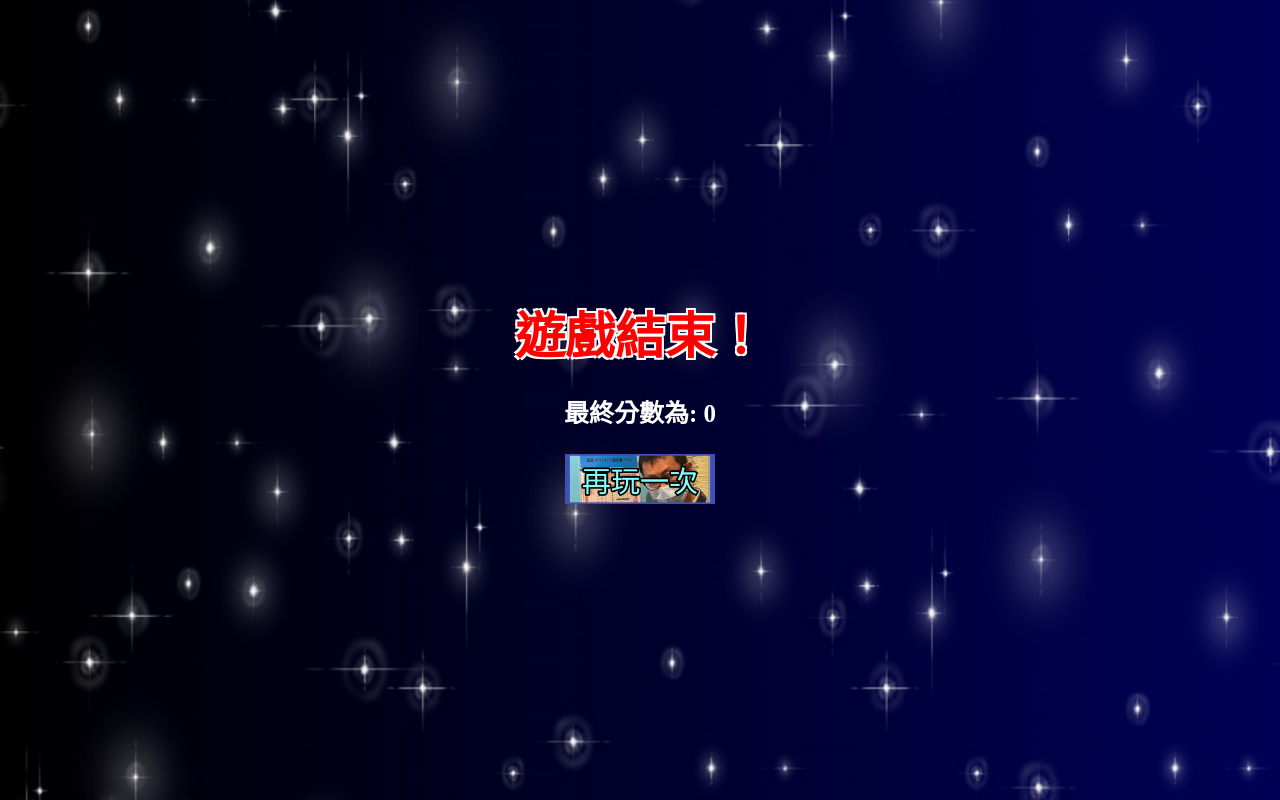
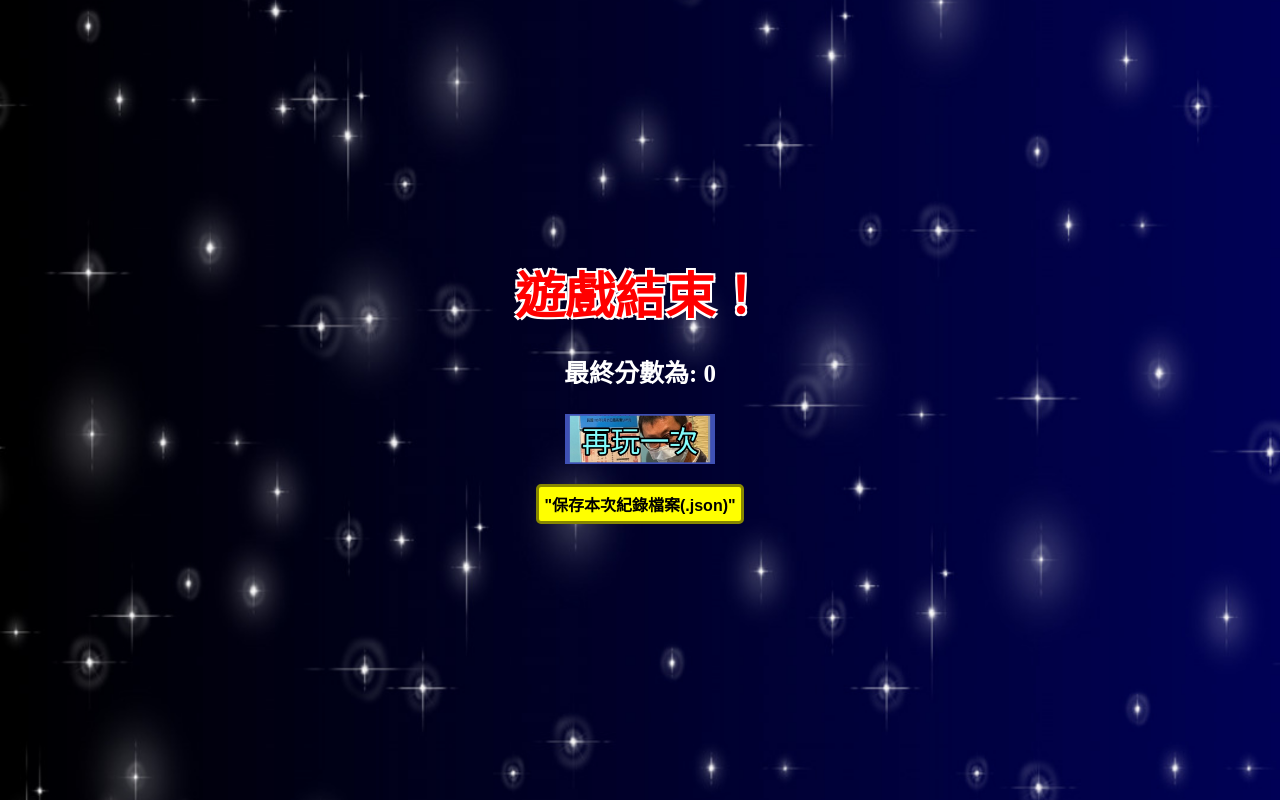
Before and after one commit to fanyuuu2006/LaBaG-NextJS, a Next.js app: page /gameover in a window 1280 px wide. Built offline with nearby package versions, Linux system fonts and the light colour scheme.

Commit message:
feat: 下載 Game.AllData 的json檔案按鈕

```diff
--- /dev/null
+++ b/src/app/gameover/components/DownloadJson.jsx
@@ -0,0 +1,42 @@
+import Game from "@/app/game/backend/PlayLaBaG";
+
+export default function DownloadJson() {
+  function JsonFile() {
+    // 取得當前日期，格式化為 YYYYMMDD
+    const Today = new Date();
+    const FormattedDate = Today.toISOString().slice(0, 10).replace(/-/g, ""); // 轉換成 YYYYMMDD
+    const FileName = `${Game.Score}_${FormattedDate}.json`;
+
+    const jsonstring = JSON.stringify(Game.AllData, null, 4);
+    const blob = new Blob([jsonstring], { type: "application/json" }); //Blob 是 JavaScript 的二進制物件
+    const url = URL.createObjectURL(blob);
+    const a = document.createElement("a"); // 建立 <a> 標籤
+    a.href = url;
+    a.download = FileName; // 設定下載的檔案名稱
+    document.body.appendChild(a);
+    a.click(); // 觸發點擊下載
+    document.body.removeChild(a);
+    URL.revokeObjectURL(url); // 釋放 URL
+  }
+
+  return (
+    <>
+      <button
+        onClick={JsonFile}
+        style={{
+          fontSize: "16px",
+          fontWeight: "bold",
+          color: "#000000",
+          border: "3px solid #878700",
+          backgroundColor: "#FFFF00 ",
+          cursor: "pointer",
+          margin: "20px",
+          padding: "5px",
+          borderRadius: "5px",
+        }}
+      >
+        "保存本次紀錄檔案(.json)"
+      </button>
+    </>
+  );
+}
--- a/src/app/gameover/page.jsx
+++ b/src/app/gameover/page.jsx
@@ -1,13 +1,14 @@
 "use client";
 import AgainButton from "./components/AgainButton";
 import InfoText from "./components/InfoText";
+import DownloadJson from "./components/DownloadJson";
 
 export default function GameOverPage() {
   return (
     <div className="Screen">
       <InfoText/>
       <AgainButton />
-
+      <DownloadJson/>
     </div>
   );
 }
```
